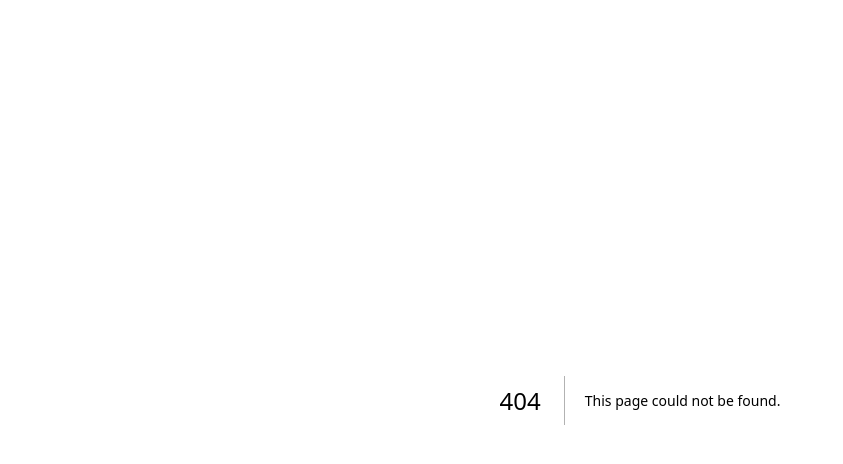
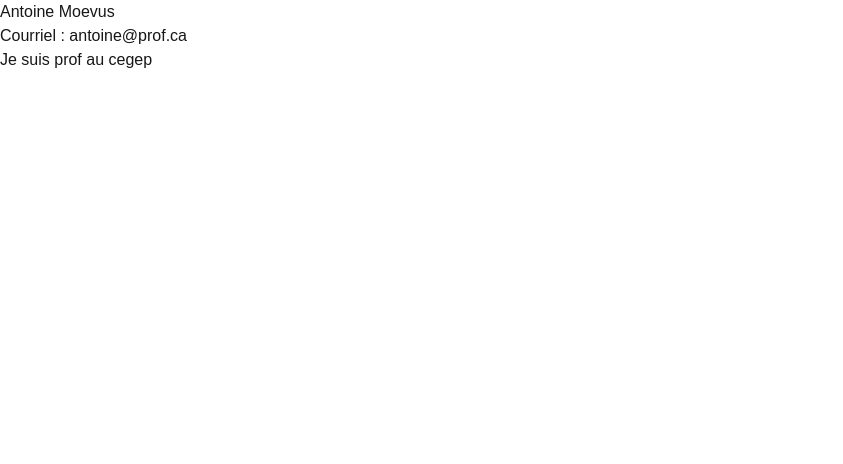
Before and after one commit to prof-moevus/25s2E_les-joe-codes_react, a Next.js app: page /exos/semaine01/ex01 in a window 1280 px wide. Before the commit this address had no page. Shown: the top 464 px of the page, without its empty margins (0-843 px from the left). Built offline with nearby package versions, Linux system fonts and the light colour scheme.

Commit message:
Complete first exo

```diff
--- a/src/app/composant01/page.js
+++ b/src/app/composant01/page.js
@@ -1,7 +1,14 @@
-export default function Banane() {
+'use client'
+
+import { useState } from 'react'
+
+export default function Counter() {
+    const [count, setCount] = useState(0)
 
     return (
-        <h1>Composant 01</h1>
+        <div>
+            <p>Count: {count}</p>
+            <button onClick={() => setCount(count + 1)}>Increment</button>
+        </div>
     )
-
-    }
+}
--- /dev/null
+++ b/src/app/exos/semaine01/ex01/page.js
@@ -0,0 +1,9 @@
+export default function BusinessCard() {
+    return (
+        <div>
+            <h2> Antoine Moevus </h2>
+            <p>Courriel : antoine@prof.ca</p>
+            <p>Je suis prof au cegep</p>
+        </div>
+    )
+}
--- a/src/app/page.js
+++ b/src/app/page.js
@@ -5,7 +5,9 @@ export default function Home() {
     <div>
       <h1>Allo bienvenue sur mon site</h1>
       <ul>
-        <li><Link href={"/composant01"}>Composant 01</Link></li>
+            <li><Link href={"/composant01"}>Composant 01</Link></li>
+          <li><Link href={"/exos/semaine01/ex01"}>S1E1 : business card</Link></li>
+
       </ul>
     </div>
   );
```
